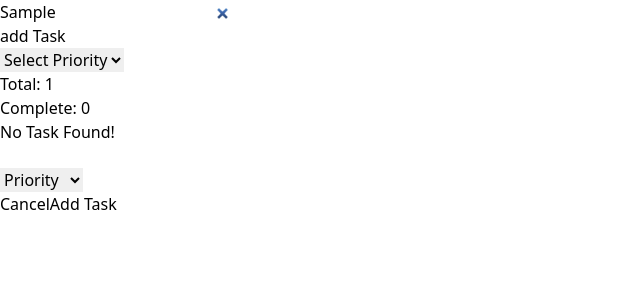
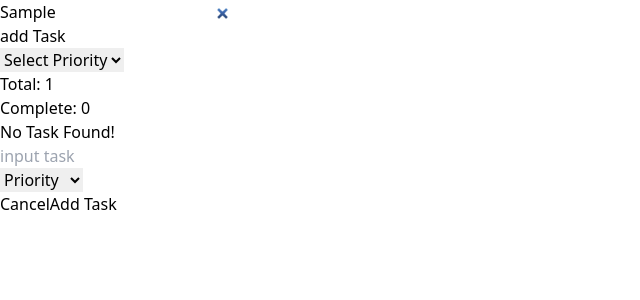
Before and after one commit to Antor-Sarker/todo-list-app, a React (Vite) app: page / in a window 1280 px wide. Both pictures are taken after typing "Sample" into the empty fields and a click on the button "add Task". Shown: the top 300 px of the page, without its empty margins (0-640 px from the left). Built offline with nearby package versions, Linux system fonts and the light colour scheme.

Commit message:
update input placeholder

```diff
--- a/src/components/Header/AddTaskModal.jsx
+++ b/src/components/Header/AddTaskModal.jsx
@@ -43,6 +43,7 @@ export default function AddTaskModal({
               type="text"
               name="name"
               id="name"
+              placeholder="input task"
               value={data.name}
               className="rounded bg-gray-800 p-2 focus: pl-5 focus: outline-none w-full"
               onChange={handelOnChange}
```
